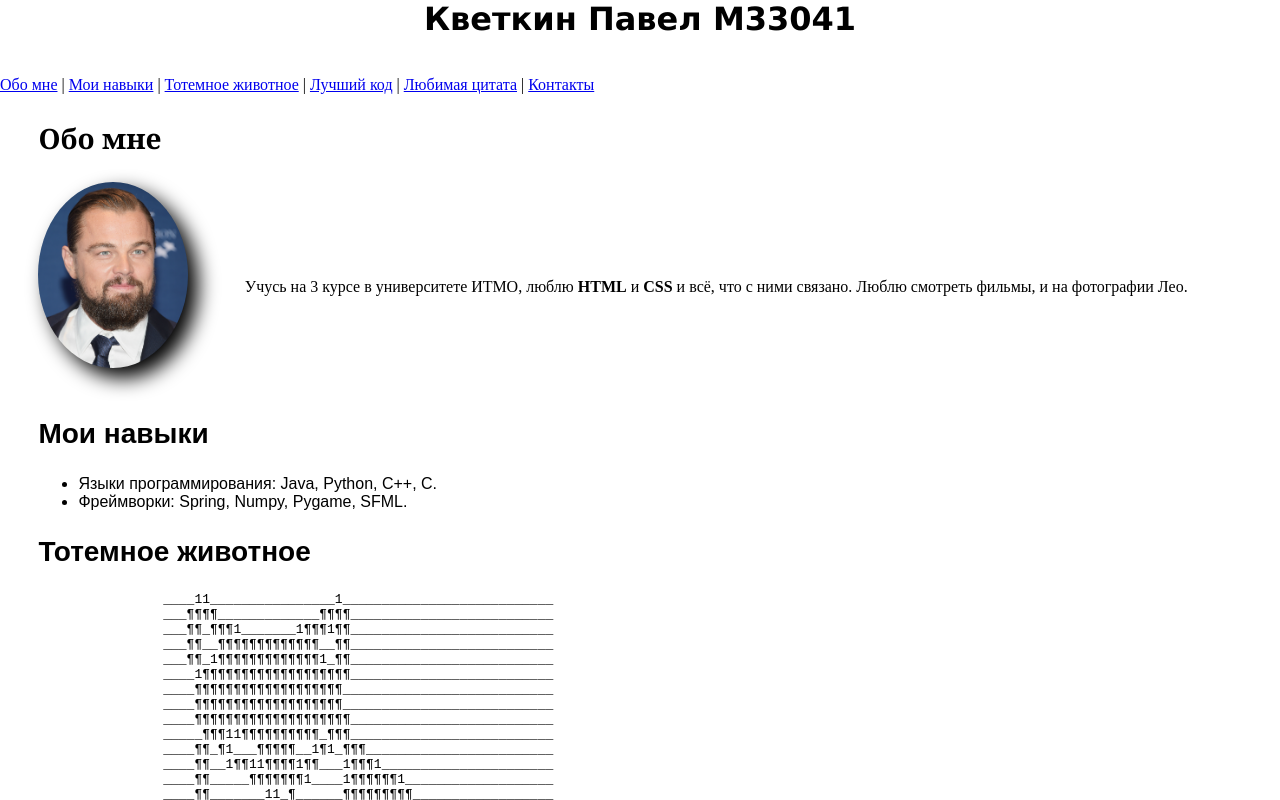
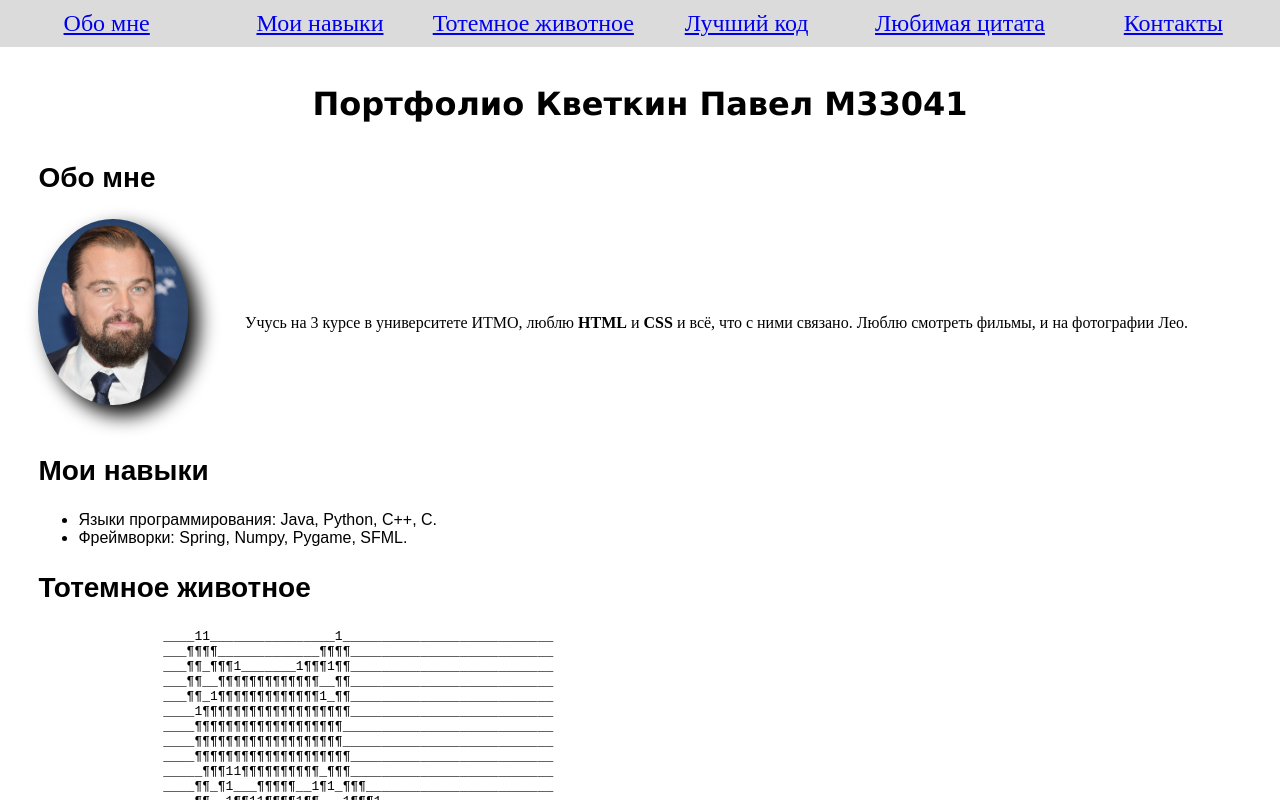
Before and after one commit to pvkvetkin/web-sem5, a plain HTML site: page index.html in a window 1280 px wide. Shown: the top 800 px of the page. Drawn offline with Linux system fonts and the light colour scheme.

Commit message:
adding a picture

```diff
--- a/index.html
+++ b/index.html
@@ -12,14 +12,18 @@
 
 <body>
     <header>
-        <h1>Кветкин Павел M33041</h1>
-        <nav><a href="#About">Обо мне</a> | <a href="#Skills">Мои навыки</a> |
-            <a href="#Animal">Тотемное животное</a> | <a href="#Code">Лучший код</a> |
-            <a href="#Quote">Любимая цитата</a> | <a href="#Contacts">Контакты</a>
+        <nav class="headerLi">
+            <a href="#About">Обо мне</a>
+            <a href="#Skills">Мои навыки</a>
+            <a href="#Animal">Тотемное животное</a>
+            <a href="#Code">Лучший код</a>
+            <a href="#Quote">Любимая цитата</a>
+            <a href="#Contacts">Контакты</a>
         </nav>
+        <h1> Портфолио Кветкин Павел M33041</h1>
     </header>
     <main>
-        <section id="About" class="casetext">
+        <section id="About">
             <h2>Обо мне</h2>
             <img class="imgfromleft" src="img/leo.jpeg" alt="" width="150">
             <p class="textfromleft">
@@ -27,7 +31,7 @@
                 ними связано. Люблю смотреть фильмы, и на фотографии Лео.
             </p>
         </section>
-        <section id="Skills" class="case">
+        <section id="Skills">
             <h2>Мои навыки</h2>
             <ul>
                 <li>
@@ -101,7 +105,8 @@
         </section>
     <section id="Quote">
         <h2>Любимая цитата</h2>
-        <p>
+        <img class="imgfromleft" src="img/Henry_Ford.png" alt="" width="150">
+        <p class="textfromleft"></p>
             <q>Время не любит, когда его тратят впустую.</q>
             - Генри Форд.
         </p>
```
